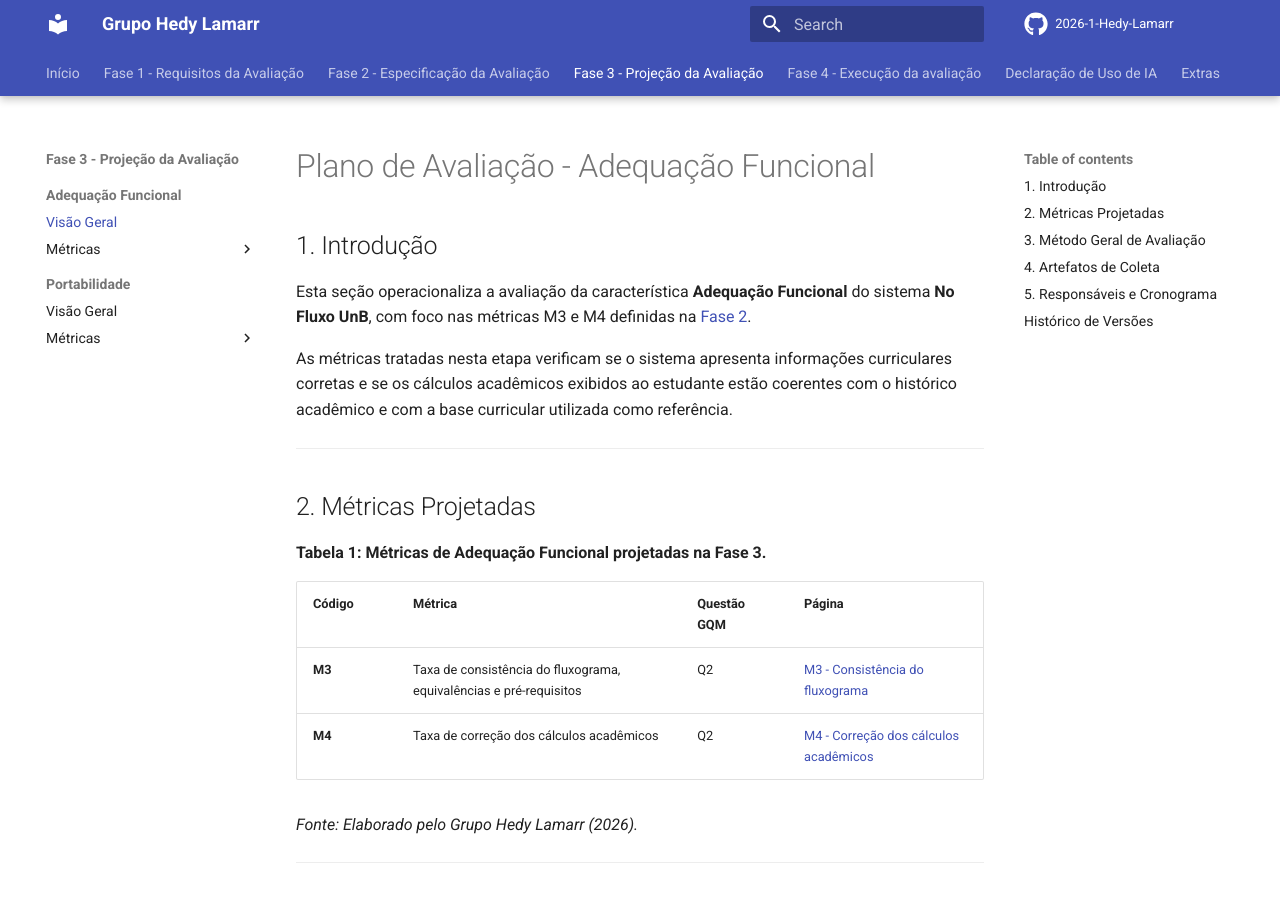
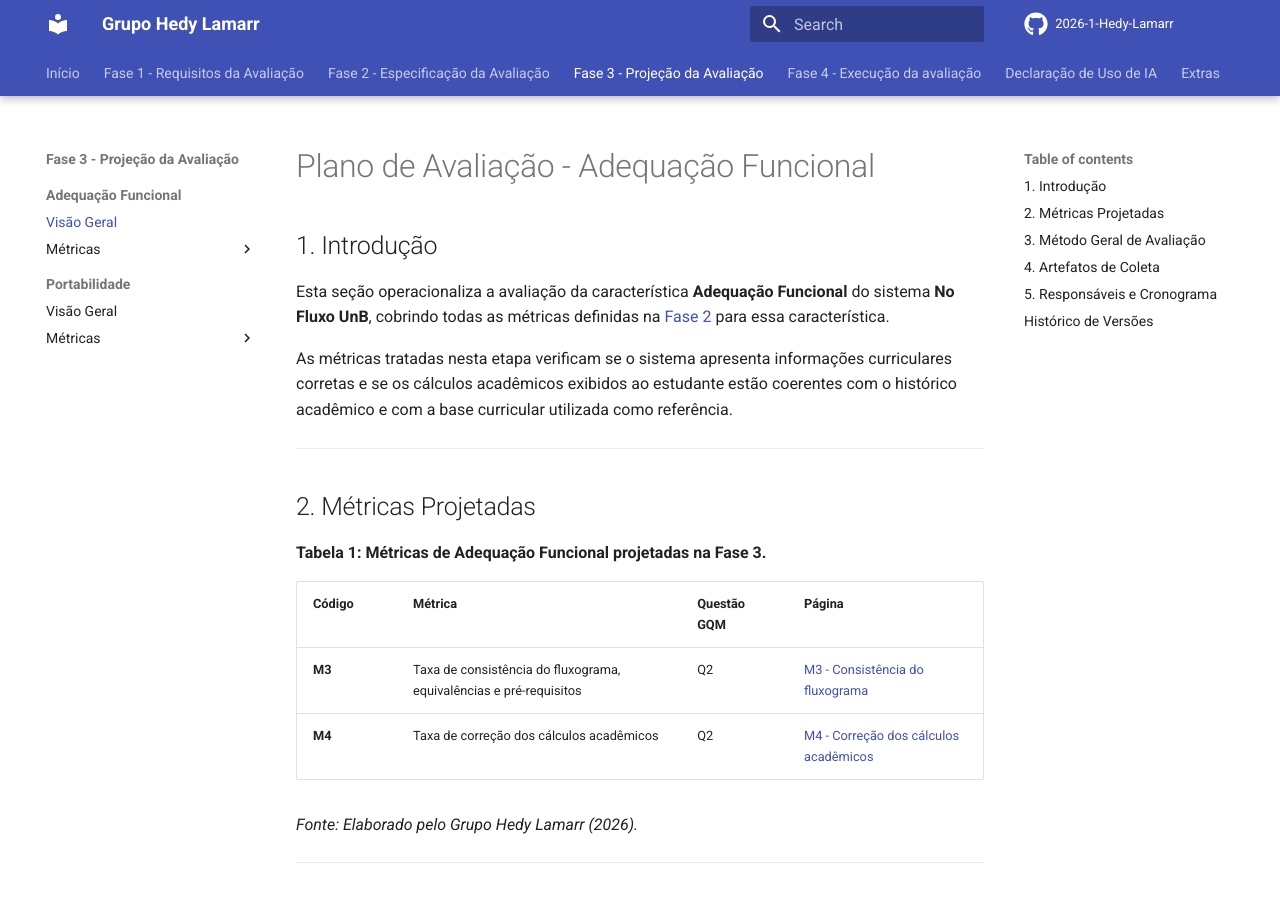
Before and after one commit to FCTE-Qualidade-de-Software-1/2026-1_T01_HEDY_LAMAR, an MkDocs documentation site: the page built from docs/fase3/adequacao_funcional/index.md, in a window 1280 px wide and 900 px high. Built offline with MkDocs 1.6.1 and Material for MkDocs 9.7.7, drawn with Linux system fonts in a browser that asks for light colours; comment, search, counter and statistics services are not loaded; some of the changed text lies outside the part shown.

Commit message:
docs: update evaluation plans to cover all metrics for Adequação Funcional and Portabilidade

```diff
--- a/docs/fase3/adequacao_funcional/index.md
+++ b/docs/fase3/adequacao_funcional/index.md
@@ -2,7 +2,7 @@
 
 ## 1. Introdução
 
-Esta seção operacionaliza a avaliação da característica **Adequação Funcional** do sistema **No Fluxo UnB**, com foco nas métricas M3 e M4 definidas na [Fase 2](../../fase2/01_obj_adequacao_funcional.md).
+Esta seção operacionaliza a avaliação da característica **Adequação Funcional** do sistema **No Fluxo UnB**, cobrindo todas as métricas definidas na [Fase 2](../../fase2/01_obj_adequacao_funcional.md) para essa característica.
 
 As métricas tratadas nesta etapa verificam se o sistema apresenta informações curriculares corretas e se os cálculos acadêmicos exibidos ao estudante estão coerentes com o histórico acadêmico e com a base curricular utilizada como referência.
 
```
Also changed, not shown: other parts of docs/fase3/adequacao_funcional/index.md (+1 -1 lines), docs/fase3/portabilidade/index.md (+1 -1 lines).
